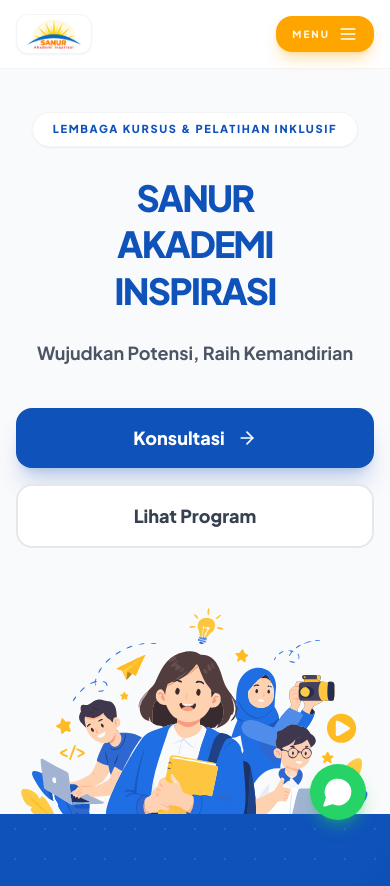
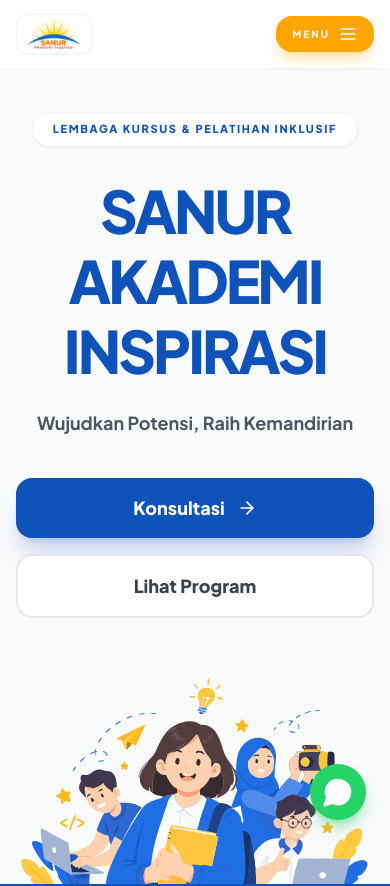
Before and after one commit to Jati804/Yayasan-SANUR-Akademi-Inspirasi, a React (Vite) app: page / in a window 390 px wide. Shown: the top 886 px of the page. Built offline with nearby package versions, Linux system fonts and the light colour scheme.

Commit message:
Update Hero.tsx

```diff
--- a/components/Hero.tsx
+++ b/components/Hero.tsx
@@ -39,7 +39,7 @@
               Lembaga Kursus &amp; Pelatihan Inklusif
             </span>
 
-            <h1 className="text-[2.25rem] sm:text-6xl lg:text-[3.5rem] xl:text-[4.5rem] 2xl:text-[5rem] font-black text-primary leading-[1.3] lg:leading-[1.05] tracking-tighter mb-6">
+            <h1 className="text-[clamp(3rem,15vw,4.5rem)] sm:text-7xl lg:text-[3.5rem] xl:text-[4.5rem] 2xl:text-[5rem] font-black text-primary leading-[1.2] lg:leading-[1.05] tracking-tighter mb-6">
               <span className="block">
                 <span className="block lg:inline">SANUR</span>{' '}
                 <span className="block lg:inline">AKADEMI</span>
```
